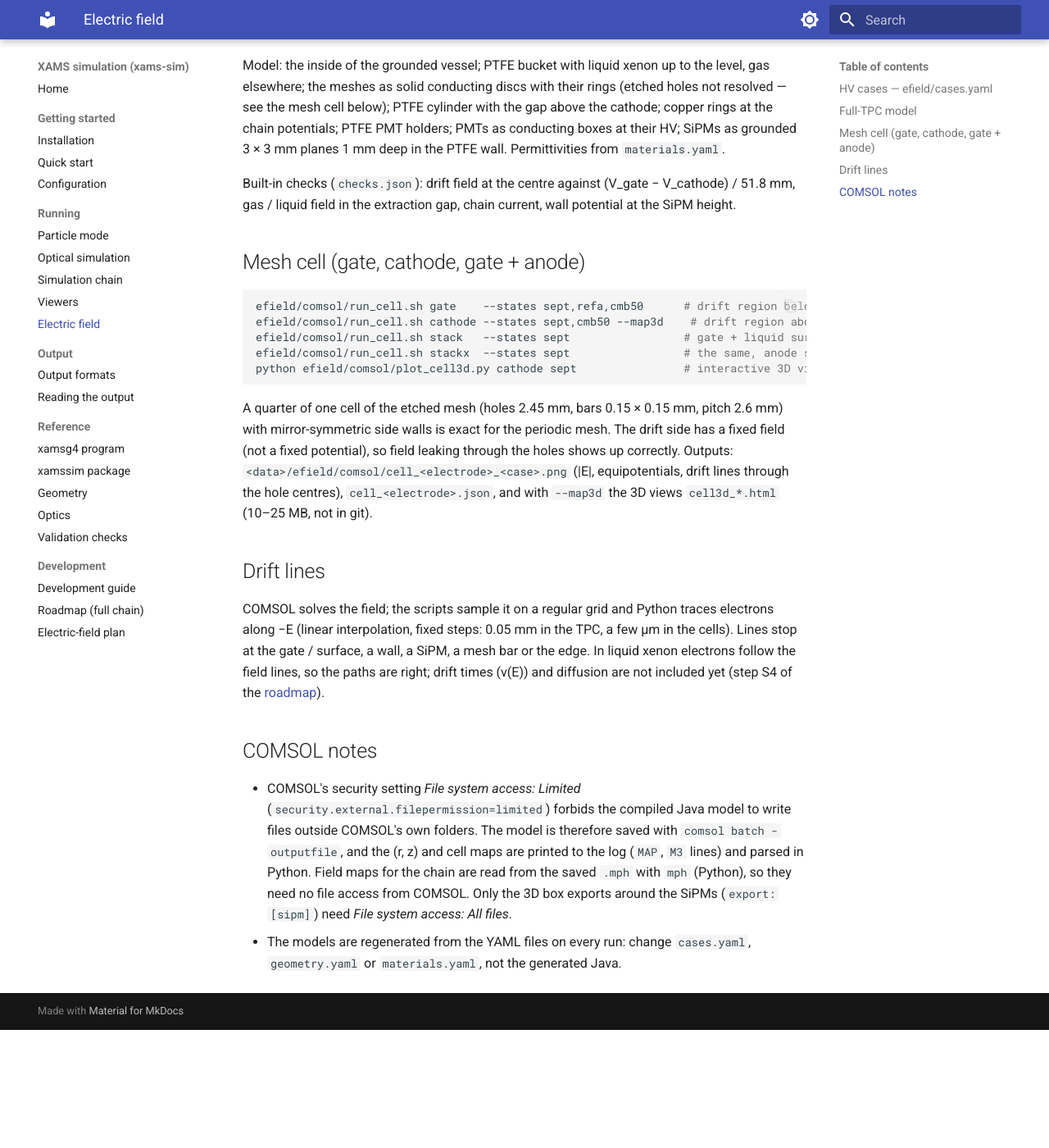
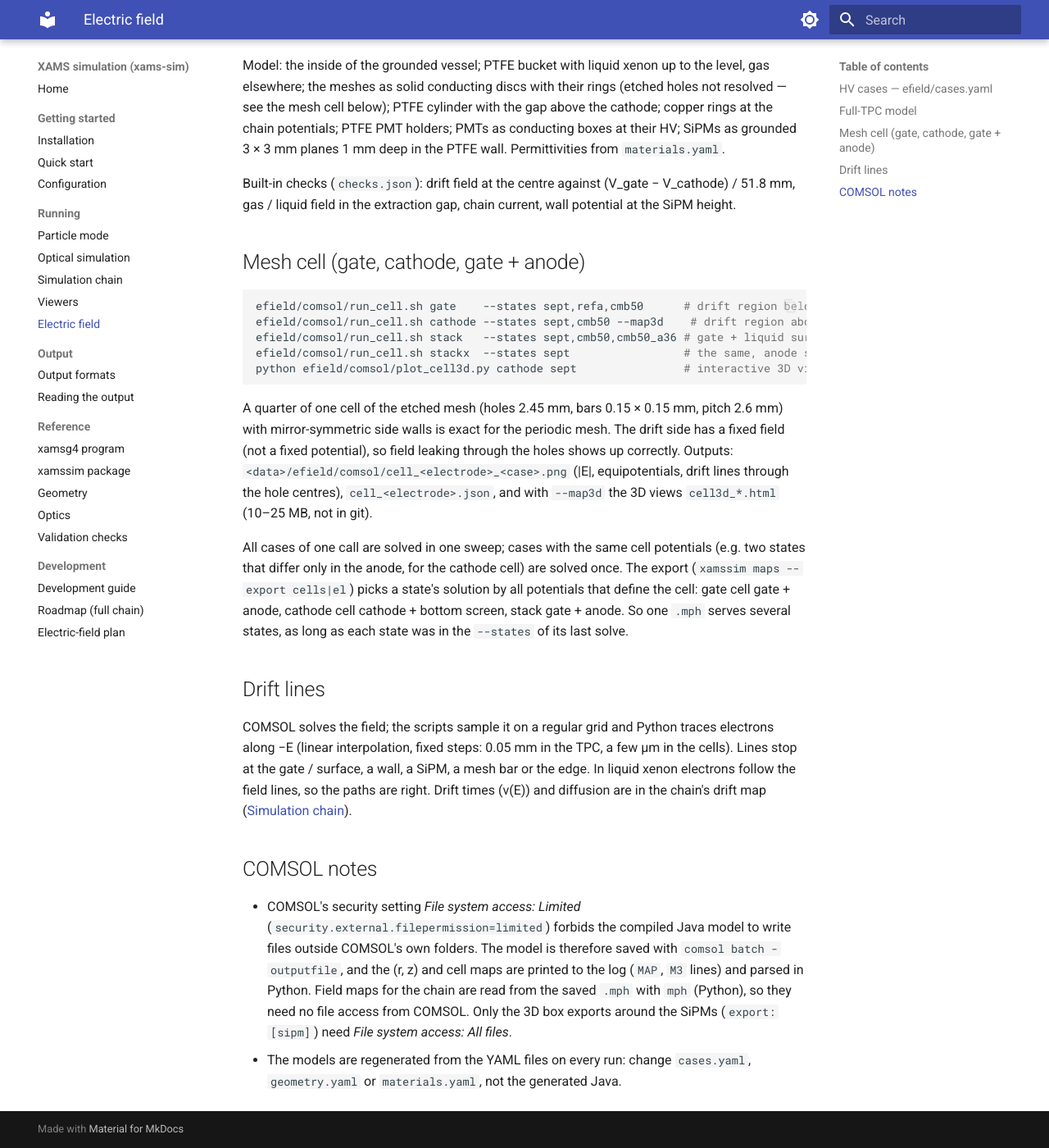
Before and after one commit to XAMS-nikhef/xams-sim, an MkDocs documentation site: the page built from docs/efield.md, in a window 1280 px wide and 1400 px high, scrolled down 1026 px. Shown: the whole window at 82% size. Built offline with MkDocs 1.6.1 and Material for MkDocs 9.7.7, drawn with Linux system fonts in a browser that asks for light colours; before the commit the page ends 2282 px from its top, so only the background shows below that.

Commit message:
Docs: cmb50_a36, cell-solution matching, chunk margin, S5 short-fill results
Co-Authored-By: Claude Opus 5.5 <noreply@anthropic.com>

````diff
--- a/docs/efield.md
+++ b/docs/efield.md
@@ -50,7 +50,7 @@ in the extraction gap, chain current, wall potential at the SiPM height.
 ```bash
 efield/comsol/run_cell.sh gate    --states sept,refa,cmb50      # drift region below, extraction above
 efield/comsol/run_cell.sh cathode --states sept,cmb50 --map3d    # drift region above, reverse field below
-efield/comsol/run_cell.sh stack   --states sept                 # gate + liquid surface + anode + top screen (aligned)
+efield/comsol/run_cell.sh stack   --states sept,cmb50,cmb50_a36 # gate + liquid surface + anode + top screen (aligned)
 efield/comsol/run_cell.sh stackx  --states sept                 # the same, anode shifted half a pitch in x
 python efield/comsol/plot_cell3d.py cathode sept                # interactive 3D view (HTML; needs --map3d)
 ```
@@ -61,12 +61,17 @@ leaking through the holes shows up correctly. Outputs: `<data>/efield/comsol/cel
 equipotentials, drift lines through the hole centres), `cell_<electrode>.json`, and with `--map3d` the 3D views
 `cell3d_*.html` (10–25 MB, not in git).
 
+All cases of one call are solved in one sweep; cases with the same cell potentials (e.g. two states that differ only
+in the anode, for the cathode cell) are solved once. The export (`xamssim maps --export cells|el`) picks a state's
+solution by all potentials that define the cell: gate cell gate + anode, cathode cell cathode + bottom screen, stack
+gate + anode. So one `.mph` serves several states, as long as each state was in the `--states` of its last solve.
+
 ## Drift lines
 
 COMSOL solves the field; the scripts sample it on a regular grid and Python traces electrons along −E (linear
 interpolation, fixed steps: 0.05 mm in the TPC, a few µm in the cells). Lines stop at the gate / surface, a wall,
-a SiPM, a mesh bar or the edge. In liquid xenon electrons follow the field lines, so the paths are right; drift times
-(v(E)) and diffusion are not included yet (step S4 of the [roadmap](xams_sim_plan.md)).
+a SiPM, a mesh bar or the edge. In liquid xenon electrons follow the field lines, so the paths are right. Drift times
+(v(E)) and diffusion are in the chain's drift map ([Simulation chain](chain.md)).
 
 ## COMSOL notes
 
````
Also changed, not shown: docs/chain.md (+6 -2 lines), docs/configuration.md (+2 -1 lines), docs/xams_sim_plan.md (+5 -0 lines).
